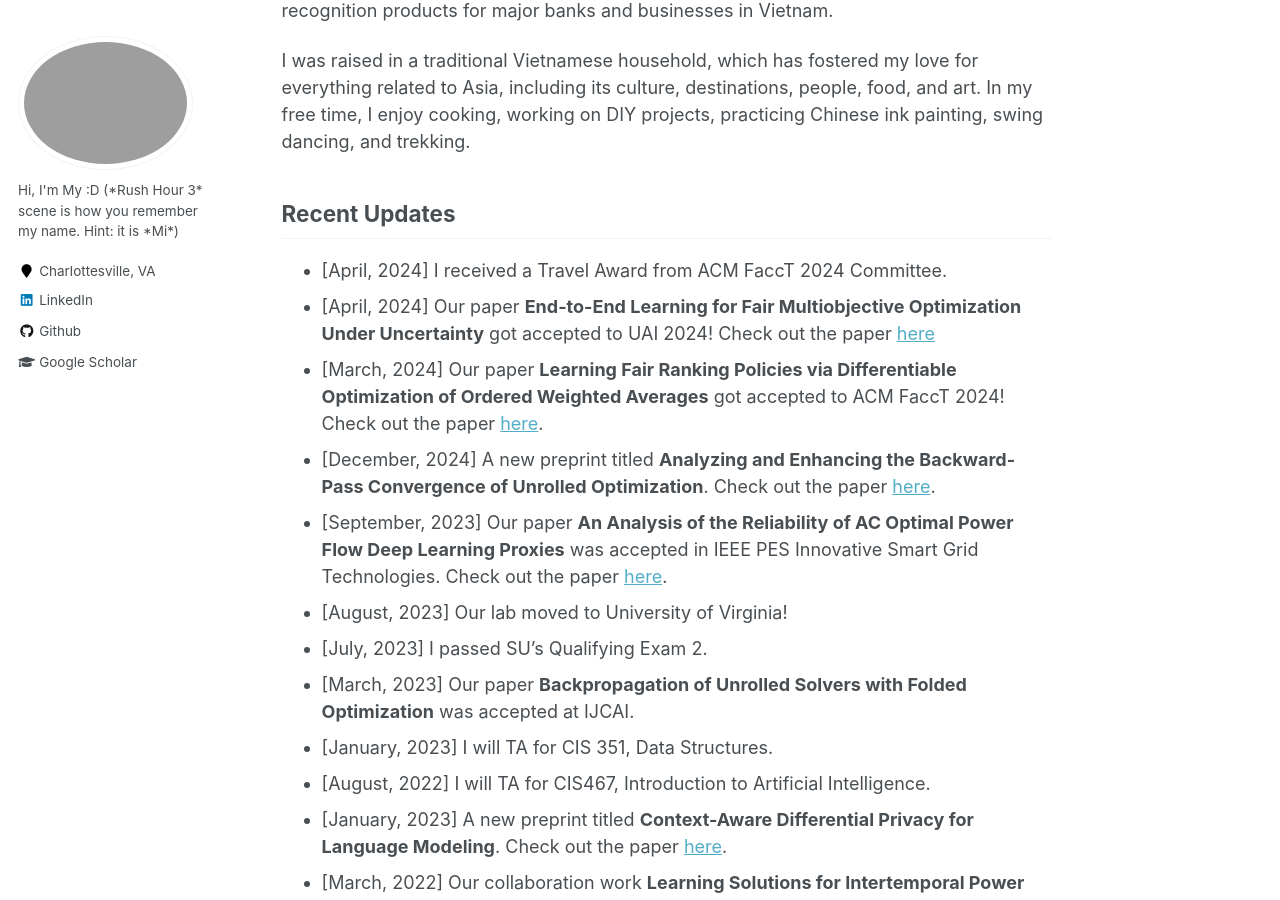
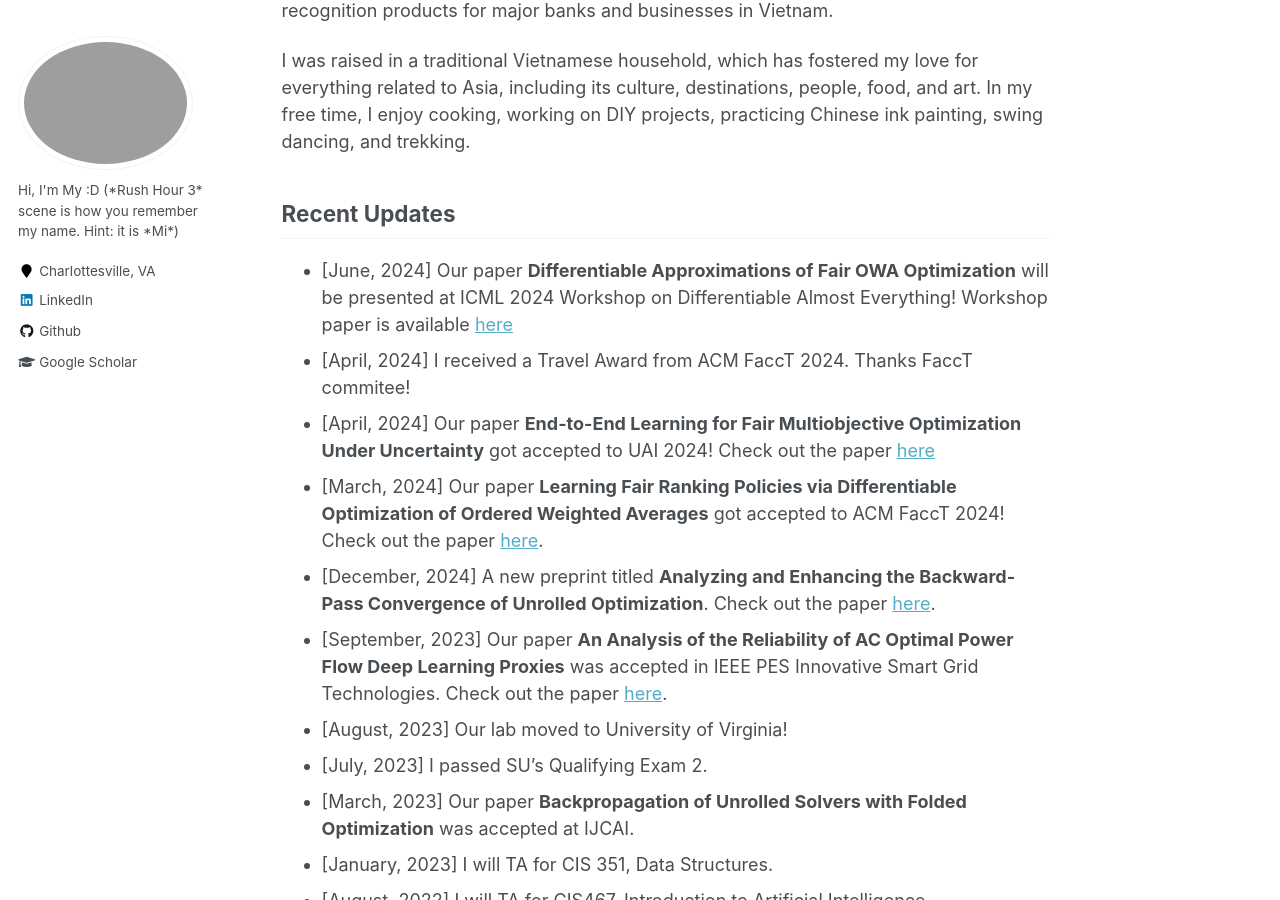
Before and after one commit to mdinh186/mdinh186.github.io, a Jekyll site: the page built from _pages/about.md, in a window 1280 px wide and 900 px high, scrolled down 403 px. Built offline with Jekyll 4.4.1, drawn with Linux system fonts in a browser that asks for light colours.

Commit message:
update 7/23

```diff
--- a/_pages/about.md
+++ b/_pages/about.md
@@ -17,7 +17,8 @@ I was raised in a traditional Vietnamese household, which has fostered my love f
 
 
 ## Recent Updates
-* [April, 2024] I received a Travel Award from ACM FaccT 2024 Committee.
+* [June, 2024] Our paper **Differentiable Approximations of Fair OWA Optimization** will be presented at ICML 2024 Workshop on Differentiable Almost Everything! Workshop paper is available [here](https://differentiable.xyz/papers-2024/paper_48.pdf)
+* [April, 2024] I received a Travel Award from ACM FaccT 2024. Thanks FaccT commitee!
 * [April, 2024] Our paper  **End-to-End Learning for Fair Multiobjective Optimization Under Uncertainty** got accepted to UAI 2024! Check out the paper [here](https://arxiv.org/abs/2402.07772)
 * [March, 2024] Our paper **Learning Fair Ranking Policies via Differentiable Optimization of Ordered Weighted Averages** got accepted to ACM FaccT 2024! Check out the paper [here](https://arxiv.org/abs/2402.05252).
 * [December, 2024] A new preprint titled **Analyzing and Enhancing the Backward-Pass Convergence of Unrolled Optimization**. Check out the paper [here](https://arxiv.org/abs/2312.17394).
```
